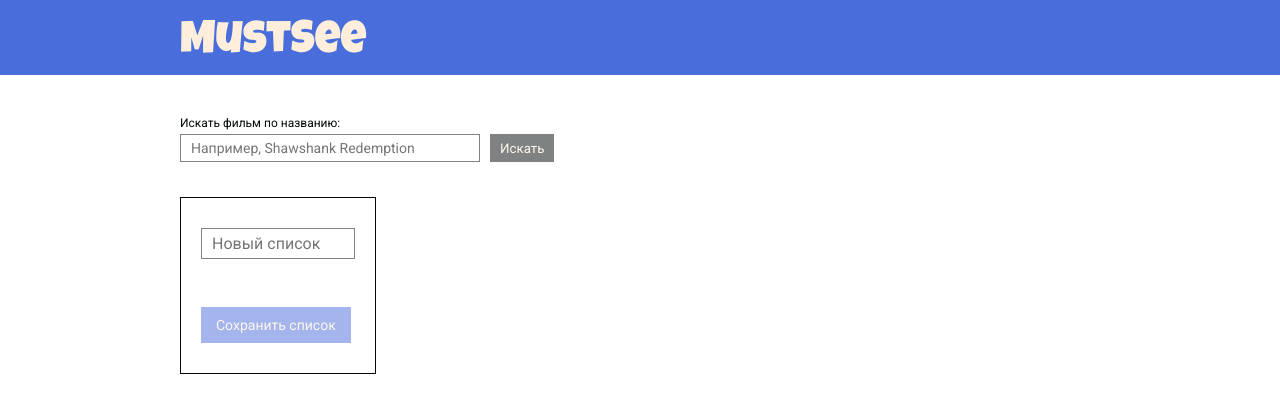
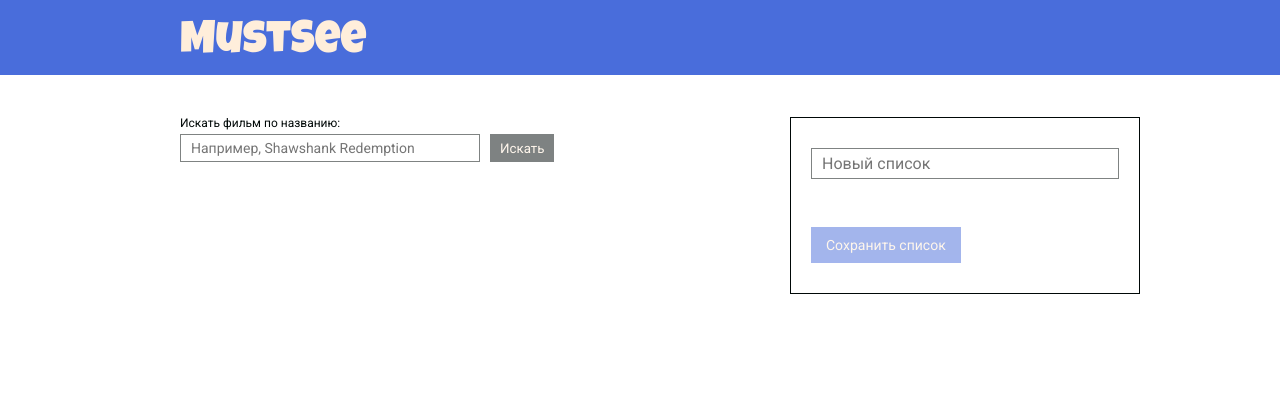
Before and after one commit to mragimov29/movieOrganizer, a React (Create React App) app: page / in a window 1280 px wide. Shown: the top 412 px of the page. Built offline with nearby package versions, Linux system fonts and the light colour scheme.

Commit message:
mainPage return chnges

```diff
--- a/src/pages/MainPage/MainPage.js
+++ b/src/pages/MainPage/MainPage.js
@@ -14,15 +14,13 @@ export default function MainPage() {
           <div className="main-page__search-box">
             <SearchBox />
           </div>
-          <div className="main-block">
-            <div className="main-page__favorites">
-              <Favorites />
-            </div>
-            <div className="main-page__movies">
-              <Movies />
-            </div>
+          <div className="main-page__movies">
+            <Movies />
           </div>
         </section>
+        <aside className="main-page__favorites">
+          <Favorites />
+        </aside>
       </main>
     </div>
   );
```
